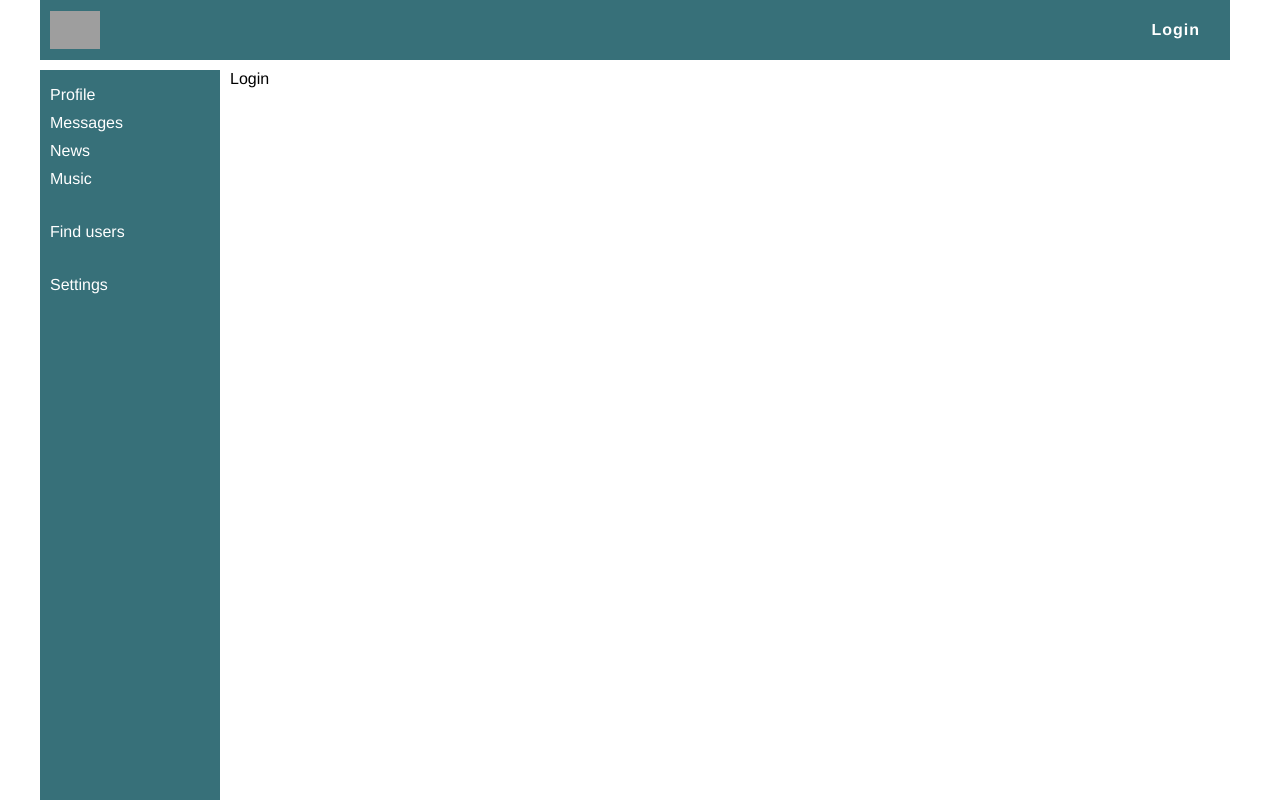
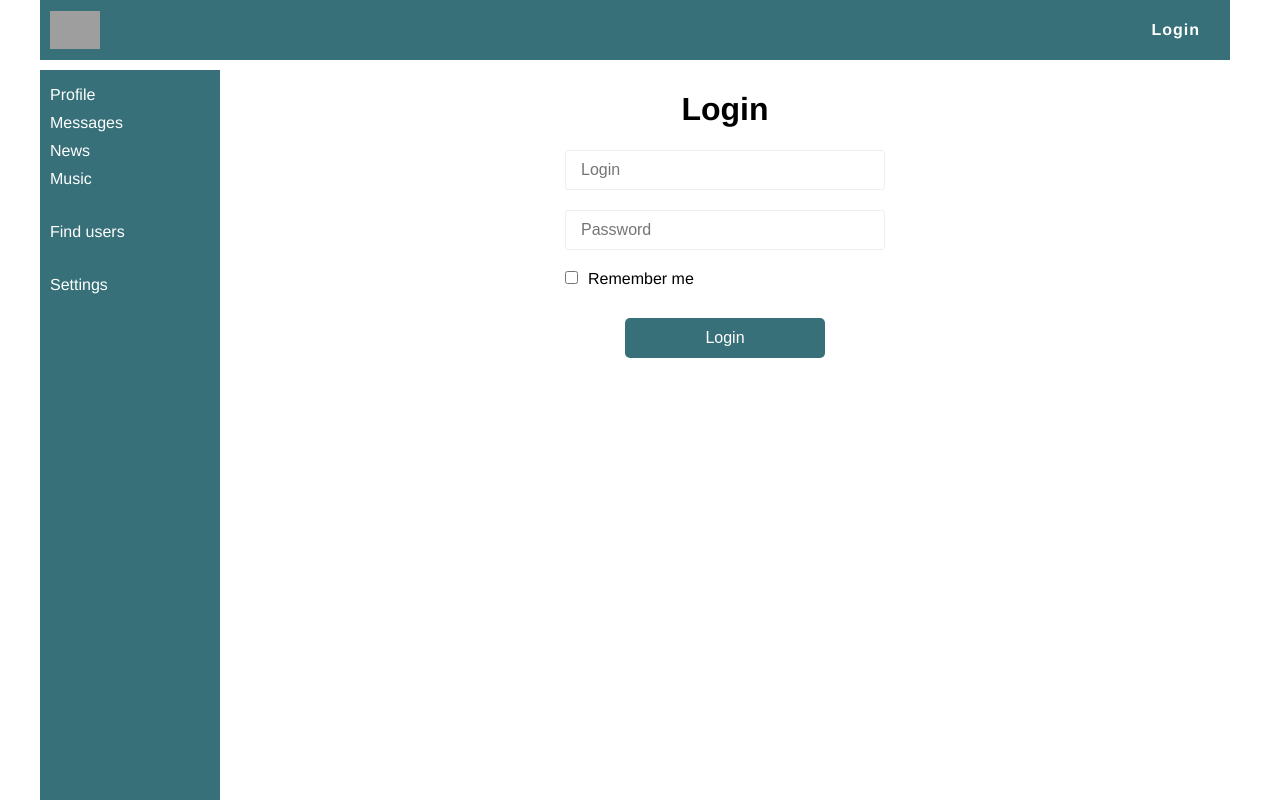
Before and after one commit to gitEd7S/react-test, a React (Create React App) app: page /login in a window 1280 px wide. Built offline with nearby package versions, Linux system fonts and the light colour scheme; no server answers; grey boxes are pictures that could not be loaded.

Commit message:
[] урок 76

```diff
--- a/package.json
+++ b/package.json
@@ -13,6 +13,7 @@
     "react-router-dom": "^5.2.0",
     "react-scripts": "3.4.1",
     "redux": "^4.0.5",
+    "redux-form": "^8.3.6",
     "redux-thunk": "^2.3.0"
   },
   "scripts": {
--- /dev/null
+++ b/src/components/Login/Login.css
@@ -0,0 +1,60 @@
+.login {
+    max-width: 320px;
+    margin: 0 auto;
+}
+
+.login__title {
+    text-align: center;
+}
+
+.login__form {
+    display: flex;
+    flex-direction: column;
+}
+
+.login__input {
+    width: 100%;
+    height: 40px;
+    outline: none;
+    border: 1px solid #eee;
+    border-radius: 3px;
+    padding: 0 15px;
+    font-size: 16px;
+    margin-bottom: 20px;
+}
+
+.login__group {
+    margin-bottom: 30px;
+    user-select: none;
+}
+
+.login__group,
+.login__ckeck,
+.login__text {
+    cursor: pointer;
+}
+
+.login__ckeck {
+    margin: 0;
+}
+
+.login__text {
+    display: inline-block;
+    padding-left: 10px;
+}
+
+.login__submit {
+    display: flex;
+    align-items: center;
+    justify-content: center;
+    min-width: 200px;
+    width: fit-content;
+    height: 40px;
+    margin: 0 auto;
+    border-radius: 5px;
+    background-color: #377078;
+    color: white;
+    font-size: 16px;
+    border: none;
+    cursor: pointer;
+}
--- a/src/components/Login/Login.jsx
+++ b/src/components/Login/Login.jsx
@@ -1,12 +1,18 @@
 import React from 'react'
+import './Login.css'
+import { LoginFormRedux } from './LoginForm'
 
 const Login = (props) => {
+
+    const onSubmit = (formData) => {
+        console.log(formData)
+    }
+
     return (
-        <>
-            <div className="login">
-                Login
-            </div>
-        </>
+        <div className="login">
+            <h1 className="login__title">Login</h1>
+            <LoginFormRedux onSubmit={onSubmit} />
+        </div>
     )
 }
 
--- /dev/null
+++ b/src/components/Login/LoginForm.jsx
@@ -0,0 +1,39 @@
+import React from 'react'
+import { Field, reduxForm } from 'redux-form'
+
+const LoginForm = (props) => {
+
+    const { handleSubmit } = props
+
+    return (
+        <form onSubmit={handleSubmit} className="login__form">
+            <Field
+                type="text"
+                name="login"
+                component="input"
+                className="login__input"
+                placeholder="Login"
+            />
+            <Field
+                type="password"
+                name="password"
+                component="input"
+                className="login__input"
+                placeholder="Password"
+            />
+            <div className="login__group">
+                <Field
+                    type="checkbox"
+                    name="remember"
+                    component="input"
+                    id="remember"
+                    className="login__ckeck"
+                />
+                <label htmlFor="remember" className="login__text">Remember me</label>
+            </div>
+            <button className="login__submit">Login</button>
+        </form>
+    )
+}
+
+export const LoginFormRedux = reduxForm({ form: 'login' })(LoginForm)
--- a/src/redux/store.js
+++ b/src/redux/store.js
@@ -1,19 +1,21 @@
-import {createStore, combineReducers, applyMiddleware} from 'redux';
-import profileReducer from "./profile/reducer";
-import messagesReducer from "./messages/reducer";
-import usersReducer from "./users/reducer";
-import authReducer from "./auth/reducer";
-import thunk from 'redux-thunk';
+import { createStore, combineReducers, applyMiddleware } from 'redux'
+import { reducer as formReducer } from 'redux-form'
+import thunk from 'redux-thunk'
+import profileReducer from "./profile/reducer"
+import messagesReducer from "./messages/reducer"
+import usersReducer from "./users/reducer"
+import authReducer from "./auth/reducer"
 
 const reducers = combineReducers({
     profileReducer,
     messagesReducer,
     usersReducer,
     authReducer,
-});
+    form: formReducer
+})
 
-const store = createStore(reducers, applyMiddleware(thunk));
+const store = createStore(reducers, applyMiddleware(thunk))
 
-window.store = store;
+window.store = store
 
-export default store;
+export default store
```
Also changed, not shown: 1 other file (tests, documents, lock files or other folders).
